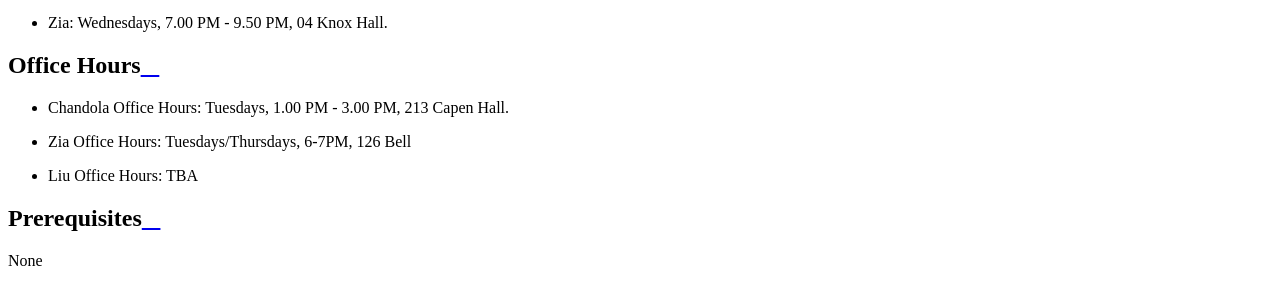
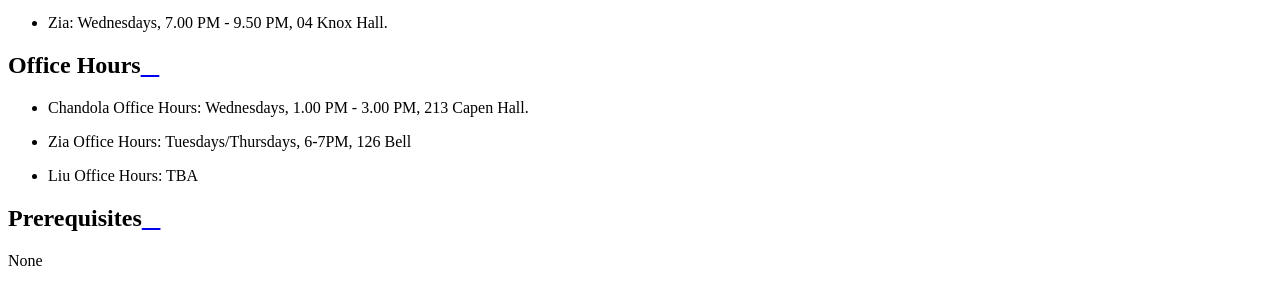
Before and after one commit to ubdsgroup/eas503-ub, a Sphinx documentation site: the page built from source/index.rst, in a window 1280 px wide and 900 px high, scrolled down 663 px. Shown: the part 161-452 px from the top of the window. Built offline with Sphinx 7.4.7 and the Read the Docs theme 2.0.0, drawn with Linux system fonts in a browser that asks for light colours.

Commit message:
updated office hours and notebooks

```diff
--- a/source/index.rst
+++ b/source/index.rst
@@ -37,7 +37,7 @@ Meeting times and locations
 
 Office Hours
 -------------
-* Chandola Office Hours: Tuesdays, 1.00 PM - 3.00 PM, 213 Capen Hall.
+* Chandola Office Hours: Wednesdays, 1.00 PM - 3.00 PM, 213 Capen Hall.
 * Zia Office Hours: Tuesdays/Thursdays, 6-7PM, 126 Bell
 * Liu Office Hours: TBA
 
```
Also changed, not shown: 5 other files.
